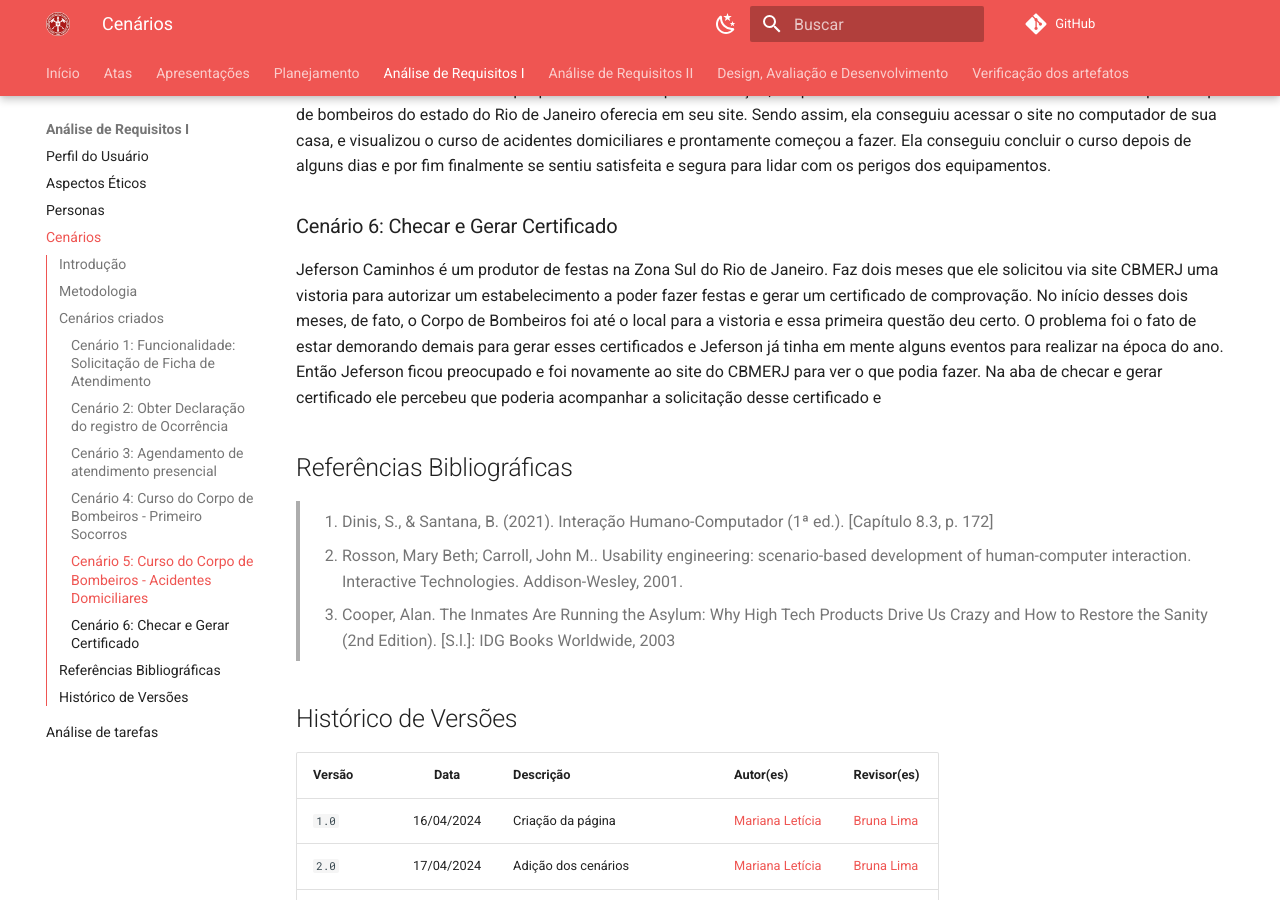
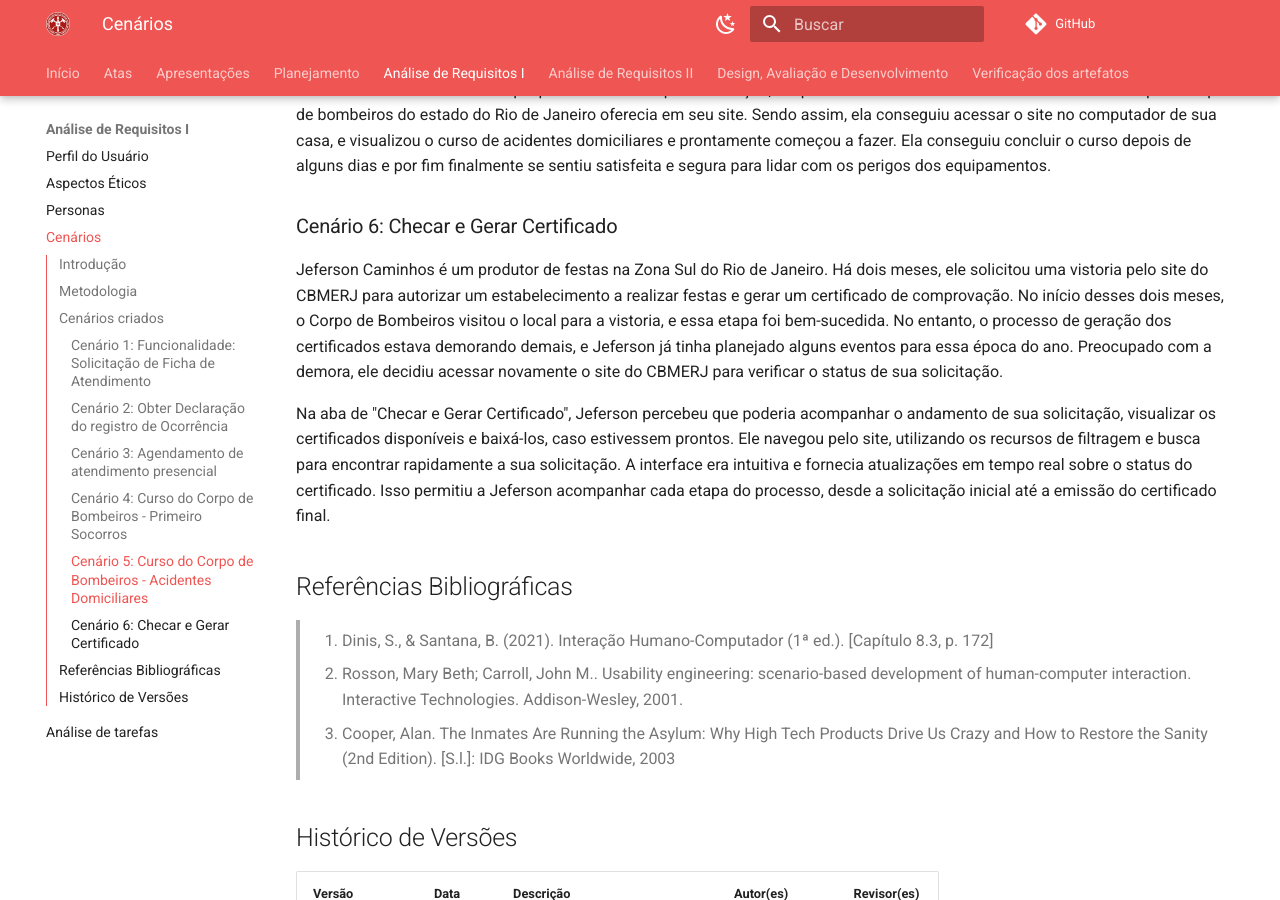
Before and after one commit to Interacao-Humano-Computador/2024.1-CBMERJ, an MkDocs documentation site: the page built from docs/analise_requisitos_1/cenarios.md, in a window 1280 px wide and 900 px high, scrolled down 2756 px. Built offline with MkDocs 1.6.1 and Material for MkDocs 9.7.7, drawn with Linux system fonts in a browser that asks for light colours; comment, search, counter and statistics services are not loaded.

Commit message:
Att de Cenário

```diff
--- a/docs/analise_requisitos_1/cenarios.md
+++ b/docs/analise_requisitos_1/cenarios.md
@@ -76,7 +76,9 @@ Juliana Cláudia da Silva Pereira é uma dona de casa carioca de 53 anos que rec
 
 ### Cenário 6: Checar e Gerar Certificado
 
-Jeferson Caminhos é um produtor de festas na Zona Sul do Rio de Janeiro. Faz dois meses que ele solicitou via site CBMERJ uma vistoria para autorizar um estabelecimento a poder fazer festas e gerar um certificado de comprovação. No início desses dois meses, de fato, o Corpo de Bombeiros foi até o local para a vistoria e essa primeira questão deu certo. O problema foi o fato de estar demorando demais para gerar esses certificados e Jeferson já tinha em mente alguns eventos para realizar na época do ano. Então Jeferson ficou preocupado e foi novamente ao site do CBMERJ para ver o que podia fazer. Na aba de checar e gerar certificado ele percebeu que poderia acompanhar a solicitação desse certificado e
+Jeferson Caminhos é um produtor de festas na Zona Sul do Rio de Janeiro. Há dois meses, ele solicitou uma vistoria pelo site do CBMERJ para autorizar um estabelecimento a realizar festas e gerar um certificado de comprovação. No início desses dois meses, o Corpo de Bombeiros visitou o local para a vistoria, e essa etapa foi bem-sucedida. No entanto, o processo de geração dos certificados estava demorando demais, e Jeferson já tinha planejado alguns eventos para essa época do ano. Preocupado com a demora, ele decidiu acessar novamente o site do CBMERJ para verificar o status de sua solicitação.
+
+Na aba de "Checar e Gerar Certificado", Jeferson percebeu que poderia acompanhar o andamento de sua solicitação, visualizar os certificados disponíveis e baixá-los, caso estivessem prontos. Ele navegou pelo site, utilizando os recursos de filtragem e busca para encontrar rapidamente a sua solicitação. A interface era intuitiva e fornecia atualizações em tempo real sobre o status do certificado. Isso permitiu a Jeferson acompanhar cada etapa do processo, desde a solicitação inicial até a emissão do certificado final.
 
 ## Referências Bibliográficas
 
```
